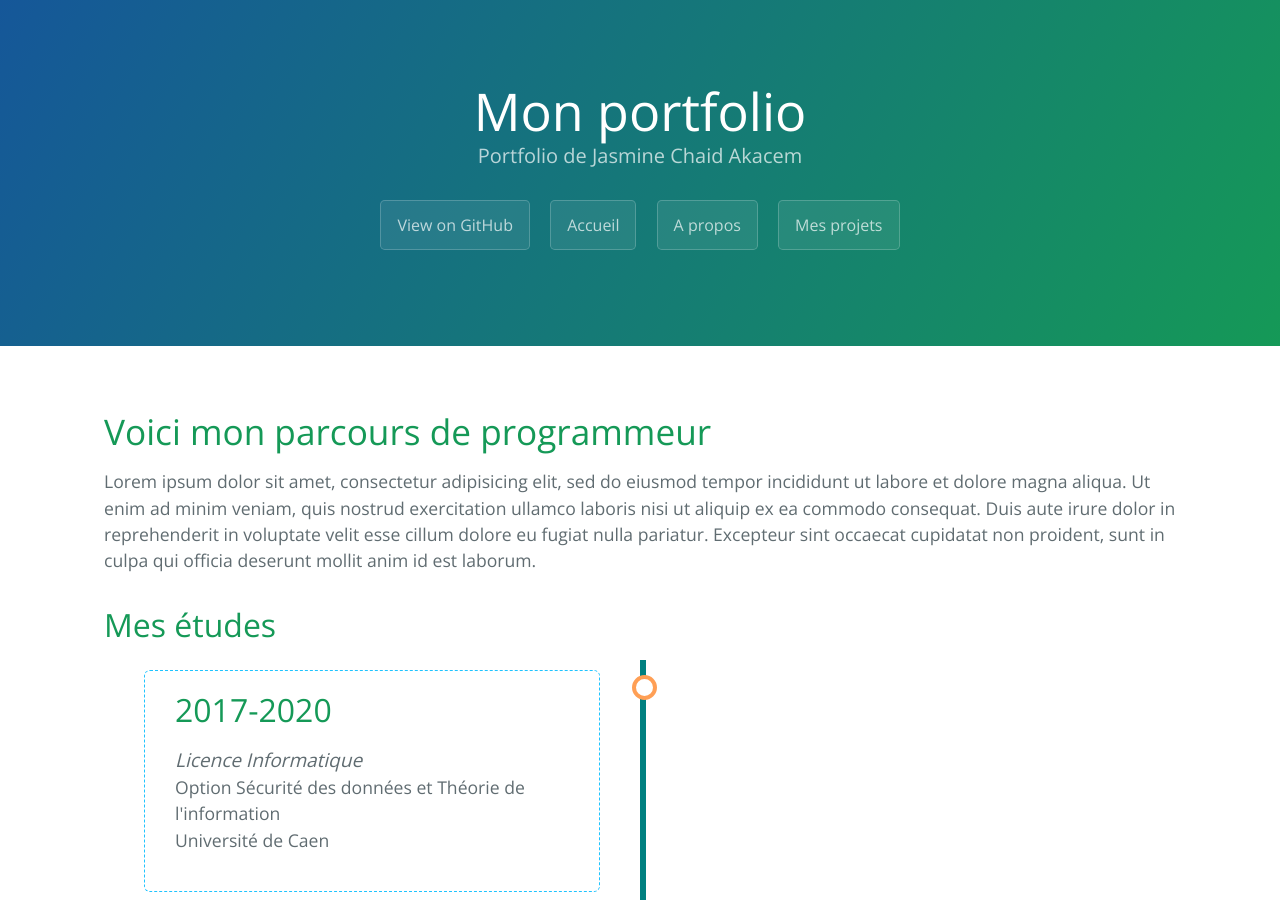
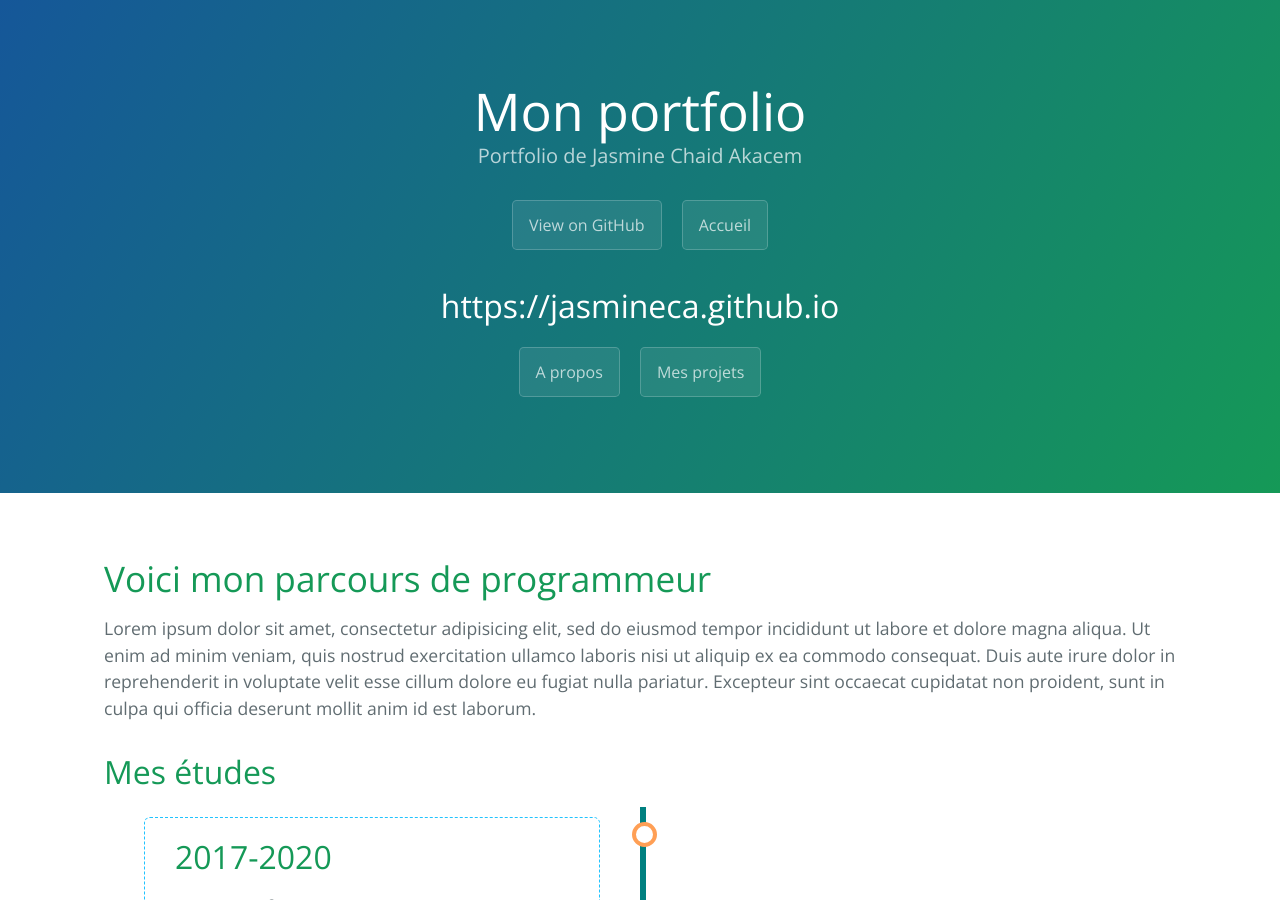
Before and after one commit to JasmineCA/JasmineCA.github.io, a Jekyll site: the page built from index.markdown, in a window 1280 px wide and 900 px high. Built offline with Jekyll 4.4.1, drawn with Linux system fonts in a browser that asks for light colours; nearby versions of some CDN libraries.

Commit message:
Bug in navigation to home

```diff
--- a/_layouts/default.html
+++ b/_layouts/default.html
@@ -18,6 +18,7 @@
       <h2 class="project-tagline">{{ site.description | default: site.github.project_tagline }}</h2>
       <a href="{{ site.github.repository_url }}" class="button">View on GitHub</a>
       <a href="{{ site.baseurl }}" class="button"> Accueil</a>
+      <h1>{{ site.url }}</h1>
       <a href="{{ site.url }}/about/" class="button">A propos</a>
       <a href="{{ site.url }}/projets/" class="button">Mes projets</a>
       <!-- {% if site.show_downloads %} -->
```
